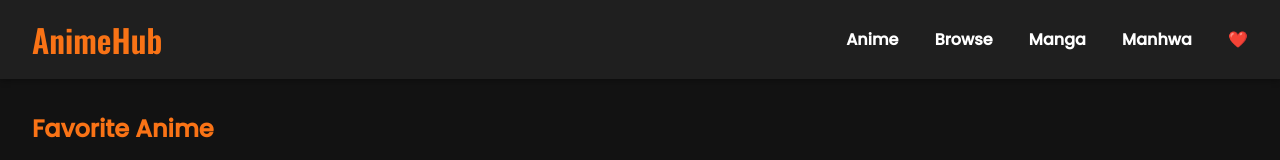
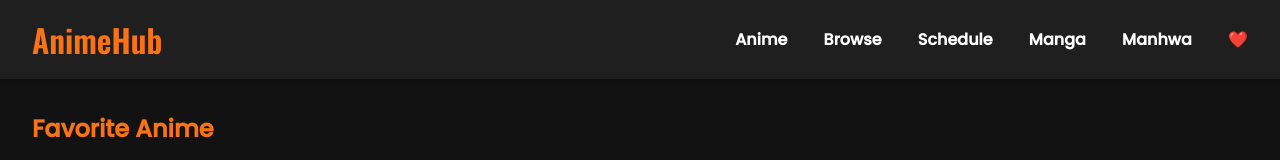
Before and after one commit to keshavkdas/anime-hub, a plain HTML site: page favorites.html in a window 1280 px wide. Shown: the top 160 px of the page. Drawn offline with nearby package versions, Linux system fonts and the light colour scheme.

Commit message:
Update favorites.html

```diff
--- a/favorites.html
+++ b/favorites.html
@@ -128,6 +128,7 @@
   <nav>
     <a href="index.html">Anime</a>
     <a href="browse.html">Browse</a>
+    <a href="calendar.html">Schedule</a>
     <a href="manga.html">Manga</a>
     <a href="manhwa.html">Manhwa</a>
     <a href="favorites.html" style="color:#f97316; font-weight:bold;">❤️</a>
```
